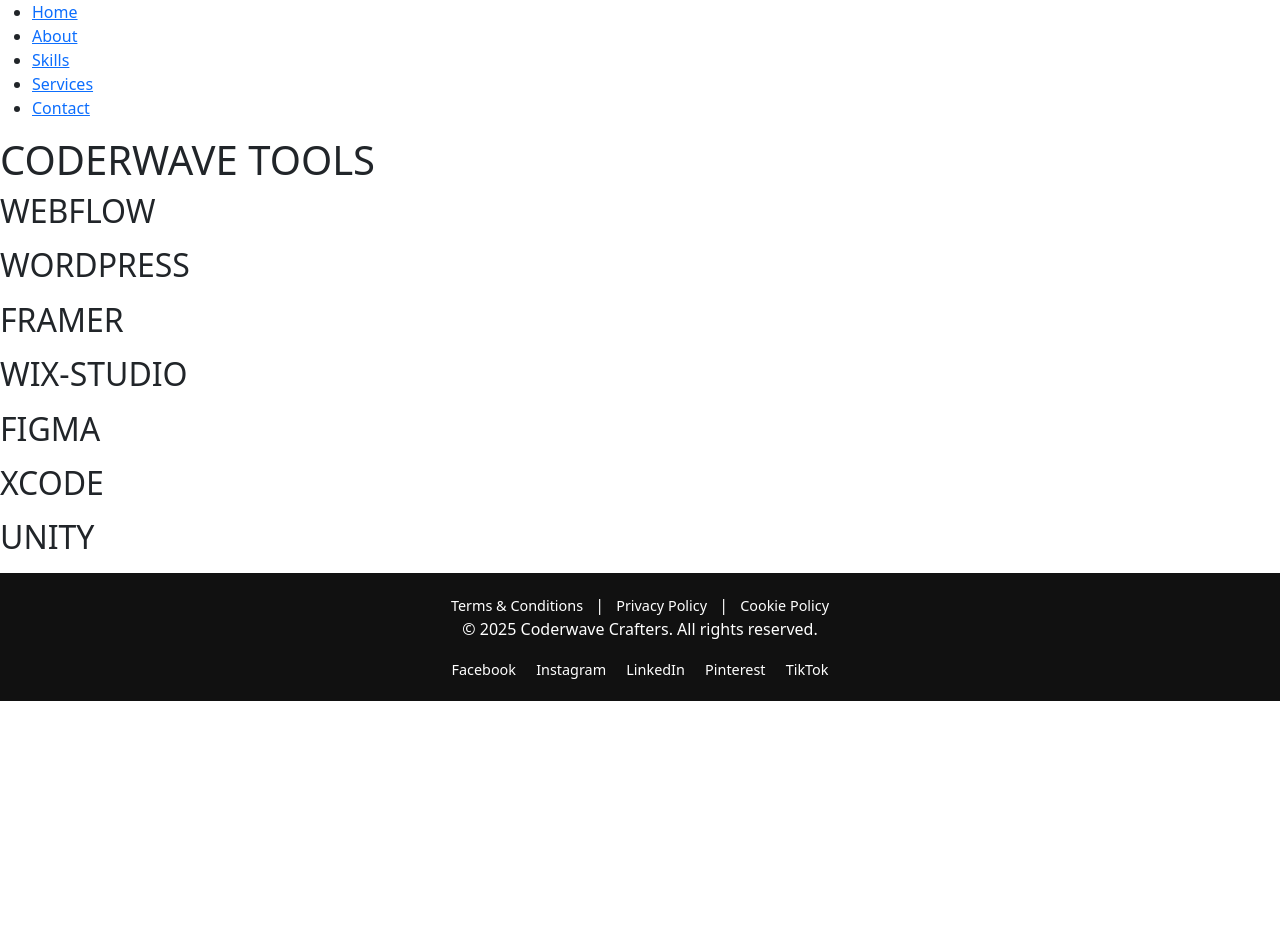
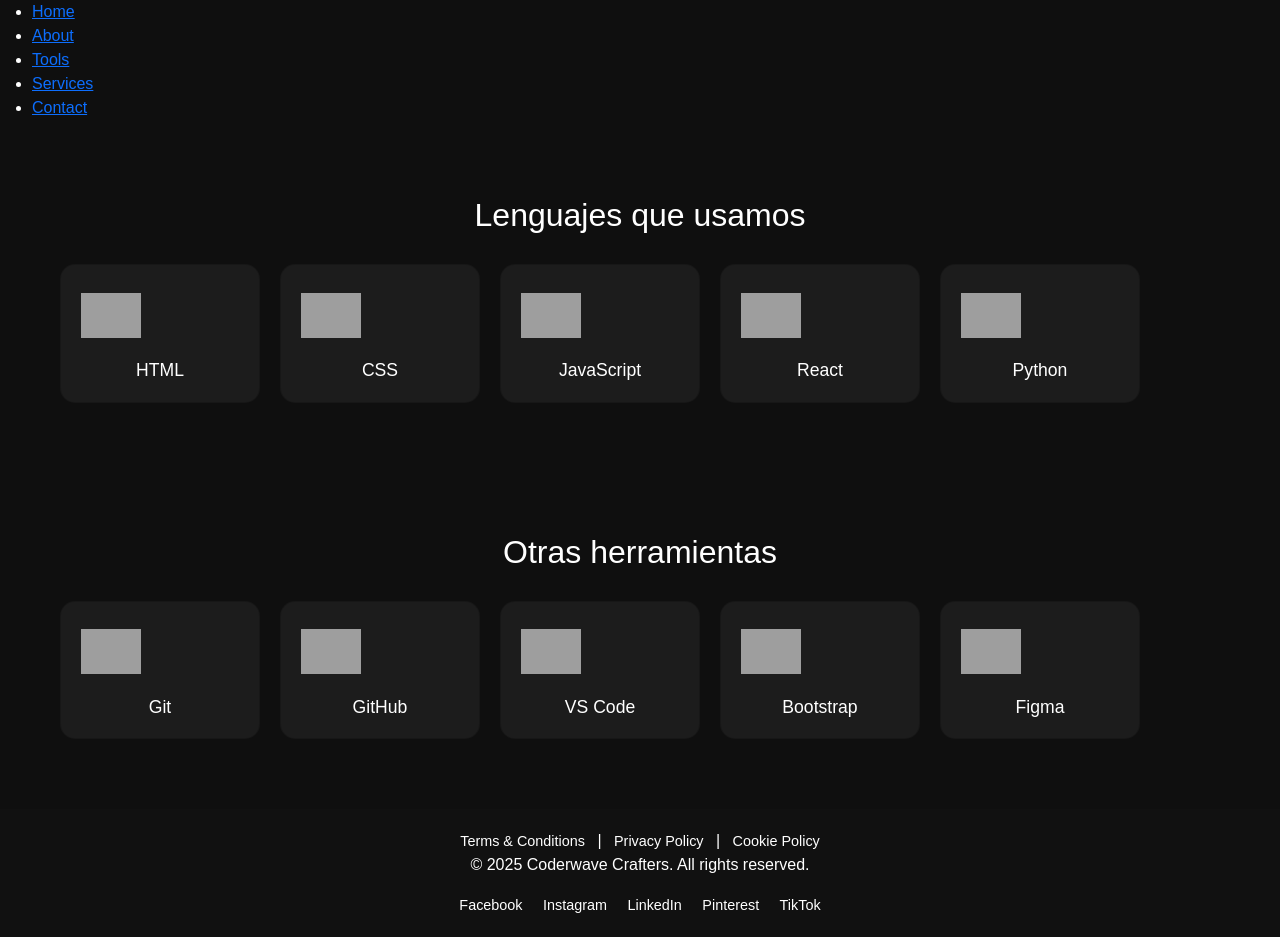
Before and after one commit to JGhibaudo/entregaDos-Coder, a plain HTML site: page menu/tools.html in a window 1280 px wide. Before the commit the page ends 800 px from the top, so only its background shows below. Drawn offline with nearby package versions, Linux system fonts and the light colour scheme; files that its build step writes are made by us from their sources; grey boxes are pictures that could not be loaded.

Commit message:
cambios de estilos

```diff
--- a/menu/tools.html
+++ b/menu/tools.html
@@ -14,49 +14,135 @@
     <ul>
       <li><a href="../index.html">Home</a></li>
       <li><a href="sobrenosotros.html">About</a></li>
-      <li><a href="tools.html">Skills</a></li>
+      <li><a href="tools.html">Tools</a></li>
       <li><a href="proyectos.html">Services</a></li>
       <li><a href="contacto.html">Contact</a></li>
     </ul>
   </nav>
 </header>
 
-<main>
-  <section class="tools-titulo">
-    <h1>CODERWAVE TOOLS</h1>
+  <style>
+    body {
+      margin: 0;
+      font-family: Arial, sans-serif;
+      background: #0f0f0f;
+      color: #fff;
+    }
+
+    section {
+      padding: 60px 20px;
+      max-width: 1200px;
+      margin: auto;
+    }
+
+    h2 {
+      font-size: 2rem;
+      text-align: center;
+      margin-bottom: 30px;
+      color: #fff;
+    }
+
+    .carousel {
+      display: flex;
+      gap: 20px;
+      overflow-x: auto;
+      scroll-snap-type: x mandatory;
+      padding-bottom: 10px;
+    }
+
+    .carousel::-webkit-scrollbar {
+      height: 8px;
+    }
+    .carousel::-webkit-scrollbar-thumb {
+      background: #444;
+      border-radius: 10px;
+    }
+
+    .card {
+      min-width: 200px;
+      background: #1c1c1c;
+      border-radius: 15px;
+      padding: 20px;
+      text-align: center;
+      flex: 0 0 auto;
+      scroll-snap-align: start;
+      transition: transform 0.3s ease, background 0.3s ease;
+    }
+
+    .card:hover {
+      transform: translateY(-10px);
+      background: #2a2a2a;
+    }
+
+    .card img {
+      width: 60px;
+      height: 60px;
+      object-fit: contain;
+      margin-bottom: 15px;
+    }
+
+    .card h3 {
+      font-size: 1.1rem;
+      margin: 0;
+      color: #fff;
+    }
+  </style>
+</head>
+<body>
+
+  <!-- Carrusel Lenguajes -->
+  <section>
+    <h2>Lenguajes que usamos</h2>
+    <div class="carousel">
+      <div class="card">
+        <img src="https://cdn.jsdelivr.net/gh/devicons/devicon/icons/html5/html5-plain.svg" alt="HTML">
+        <h3>HTML</h3>
+      </div>
+      <div class="card">
+        <img src="https://cdn.jsdelivr.net/gh/devicons/devicon/icons/css3/css3-plain.svg" alt="CSS">
+        <h3>CSS</h3>
+      </div>
+      <div class="card">
+        <img src="https://cdn.jsdelivr.net/gh/devicons/devicon/icons/javascript/javascript-plain.svg" alt="JavaScript">
+        <h3>JavaScript</h3>
+      </div>
+      <div class="card">
+        <img src="https://cdn.jsdelivr.net/gh/devicons/devicon/icons/react/react-original.svg" alt="React">
+        <h3>React</h3>
+      </div>
+      <div class="card">
+        <img src="https://cdn.jsdelivr.net/gh/devicons/devicon/icons/python/python-original.svg" alt="Python">
+        <h3>Python</h3>
+      </div>
+    </div>
   </section>
 
-  <section class="tools-content">
-    <div class="webflow">
-      <h2>WEBFLOW</h2>
-      <p></p>
-    </div>
-    <div class="wordpress">
-      <h2>WORDPRESS</h2>
-      <p></p>
-    </div>
-    <div class="framer">
-      <h2>FRAMER</h2>
-      <p></p>
-    </div>
-    <div class="wix-studio">
-      <h2>WIX-STUDIO</h2>
-      <p></p>
-    </div>
-    <div class="figma">
-      <h2>FIGMA</h2>
-      <p></p>
-    </div>
-    <div class="xcode">
-      <h2>XCODE</h2>
-      <p></p>
-    </div>
-    <div class="unity">
-      <h2>UNITY</h2>
-      <p></p>
+  <!-- Carrusel Herramientas -->
+  <section>
+    <h2>Otras herramientas</h2>
+    <div class="carousel">
+      <div class="card">
+        <img src="https://cdn.jsdelivr.net/gh/devicons/devicon/icons/git/git-original.svg" alt="Git">
+        <h3>Git</h3>
+      </div>
+      <div class="card">
+        <img src="https://cdn.jsdelivr.net/gh/devicons/devicon/icons/github/github-original.svg" alt="GitHub">
+        <h3>GitHub</h3>
+      </div>
+      <div class="card">
+        <img src="https://cdn.jsdelivr.net/gh/devicons/devicon/icons/vscode/vscode-original.svg" alt="VSCode">
+        <h3>VS Code</h3>
+      </div>
+      <div class="card">
+        <img src="https://cdn.jsdelivr.net/gh/devicons/devicon/icons/bootstrap/bootstrap-plain.svg" alt="Bootstrap">
+        <h3>Bootstrap</h3>
+      </div>
+      <div class="card">
+        <img src="https://cdn.jsdelivr.net/gh/devicons/devicon/icons/figma/figma-original.svg" alt="Figma">
+        <h3>Figma</h3>
+      </div>
     </div>
   </section>
-</main>
 
 <footer class="footer-content">
   <div class="terms-and-conditions">
--- a/style.css
+++ b/style.css
@@ -68,6 +68,7 @@
   margin-top: 0.75rem;
 }
 
+
 /* Diseño responsive */
 /* Tablets */
 @media (max-width: 992px) {
```
Also changed, not shown: index.html (+1 -1 lines), menu/contacto.html (+1 -1 lines), menu/proyectos.html (+1 -1 lines), menu/sobrenosotros.html (+1 -1 lines), Assets/imagenes/facebook.png (deleted), Assets/imagenes/instagram.png (deleted), Assets/imagenes/tik-tok.png (deleted), Assets/imagenes/whatsapp.png (deleted).
